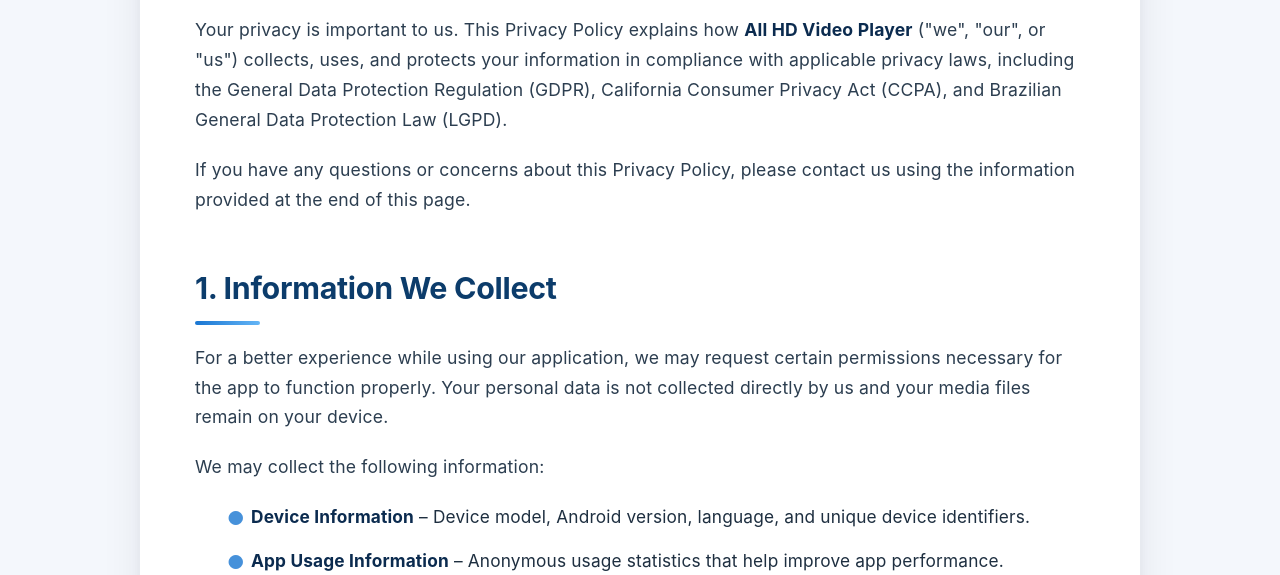
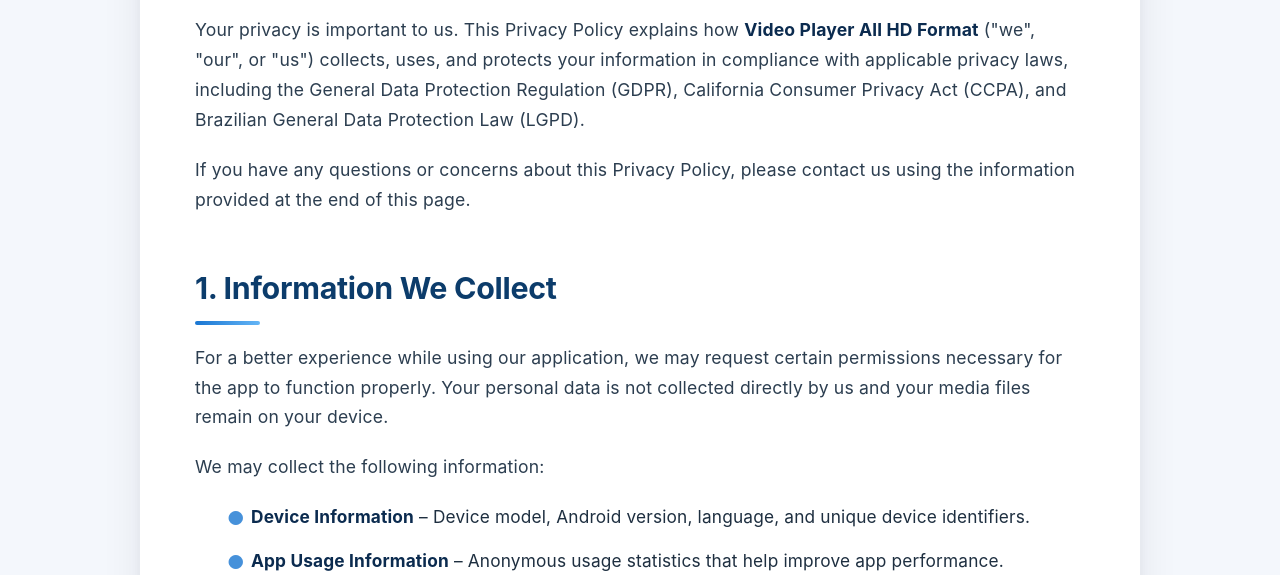
Before and after one commit to makeappstech/makeappstech.github.io, a plain HTML site: page privacy/videoplayer.html in a window 1280 px wide. Shown: the part 525-1100 px from the top of the page. Drawn offline with Linux system fonts and the light colour scheme.

Commit message:
Update videoplayer.html

```diff
--- a/privacy/videoplayer.html
+++ b/privacy/videoplayer.html
@@ -279,7 +279,7 @@
   <h2>Introduction</h2>
   <p>
     Your privacy is important to us. This Privacy Policy explains how
-    <strong>All HD Video Player</strong> ("we", "our", or "us") collects,
+    <strong>Video Player All HD Format</strong> ("we", "our", or "us") collects,
     uses, and protects your information in compliance with applicable privacy
     laws, including the General Data Protection Regulation (GDPR),
     California Consumer Privacy Act (CCPA), and Brazilian General Data Protection
```
